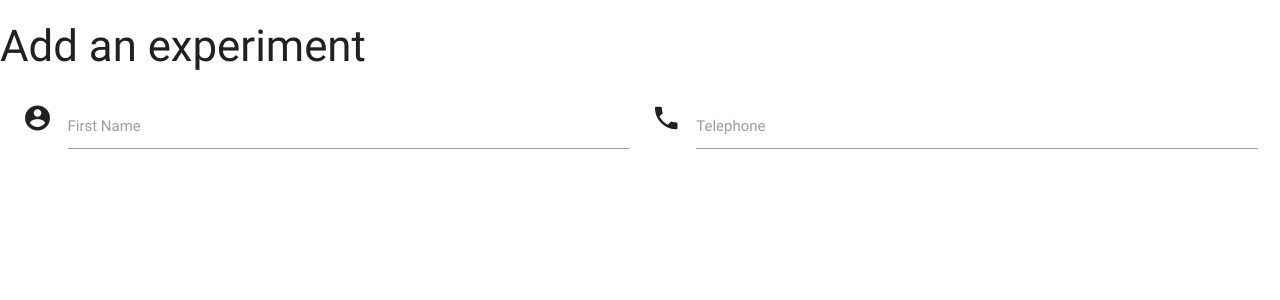
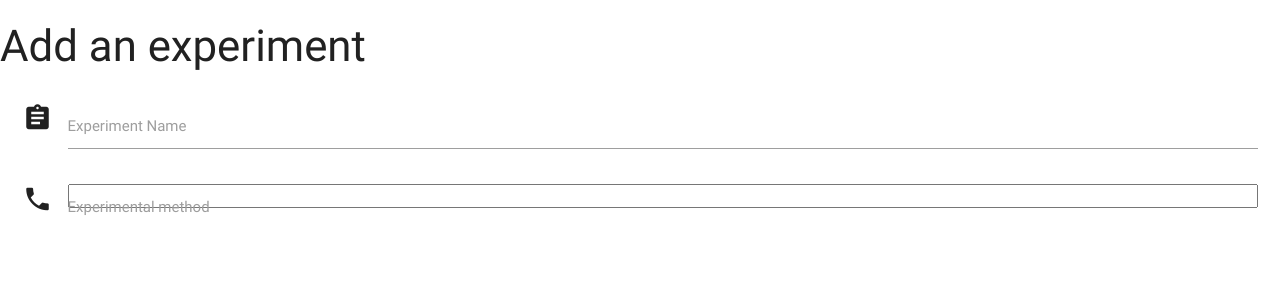
Before and after one commit to martynapacula/Project03, a Flask app: page /add_task in a window 1280 px wide. Shown: the top 300 px of the page. Run offline with Flask 2, Linux system fonts and the light colour scheme; some libraries are stand-ins or nearby versions.

Commit message:
form icon changed and the form field name was also changed

```diff
--- a/templates/addtask.html
+++ b/templates/addtask.html
@@ -4,15 +4,15 @@
 <div class="row">
     <form  action="" method="POST" class="col s12">
        <div class="row">
-           <div class="input-field col s6">
-               <i class="material-icons prefix">account_circle</i>
-               <input id="icon_prefix" type="text" class="validate">
-               <label for="icon_prefix">First Name</label>
+           <div class="input-field col s12">
+               <i class="material-icons prefix">assignment</i>
+               <input id="category_name" name="category_name" type="text" class="validate">
+               <label for="icon_prefix">Experiment Name</label>
            </div>
-           <div class="input-field col s6">
+           <div class="input-field col s12">
                <i class="material-icons prefix">phone</i>
-               <input id="icon_telephone" type="tel" class="validate">
-               <label for="icon_telephone">Telephone</label>
+               <input type="textarea" name="description" id="description" class="materialize-textarea"/>
+               <label for="icon_telephone">Experimental method</label>
            </div>
        </div>
     </form>
```
